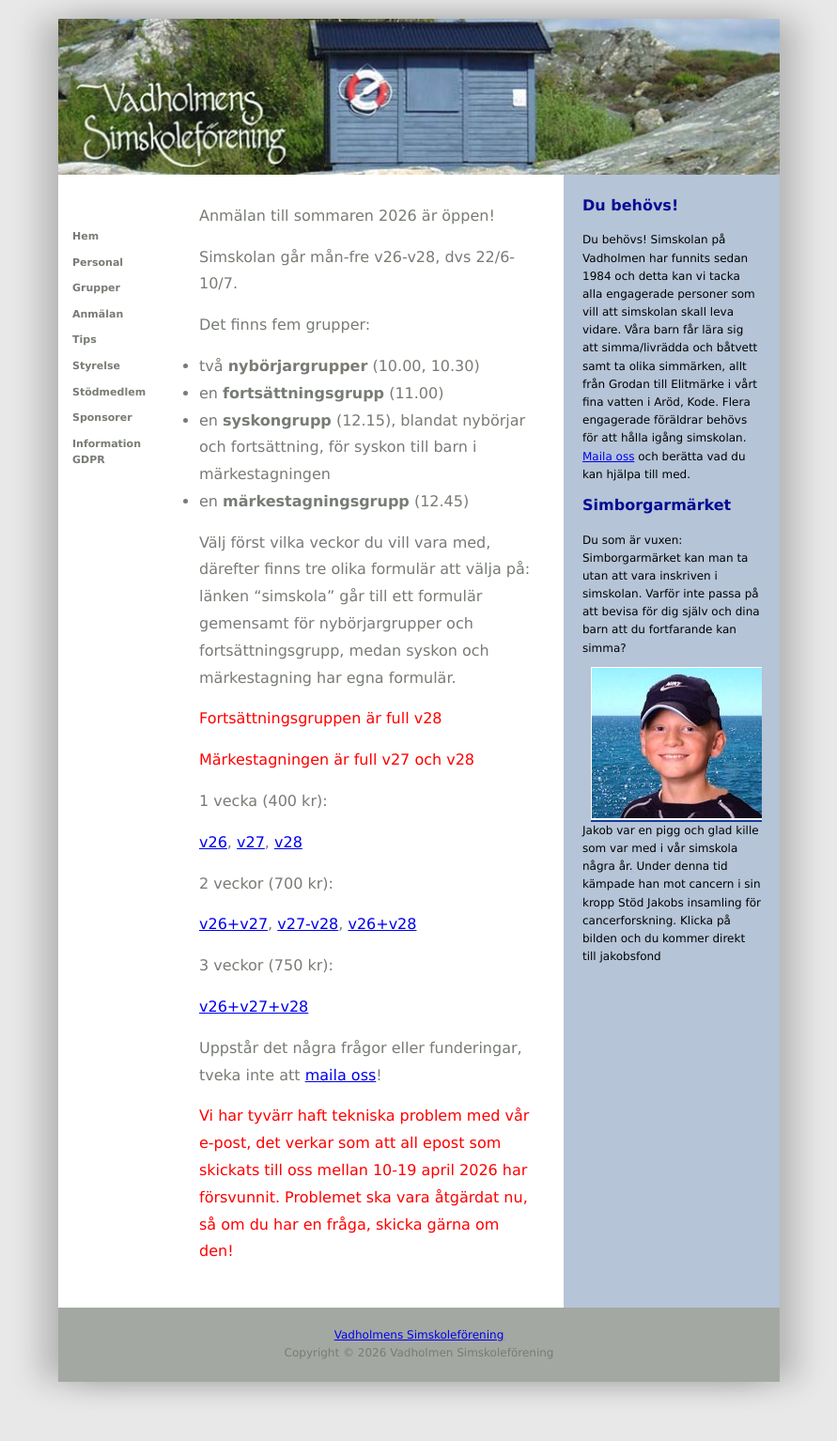
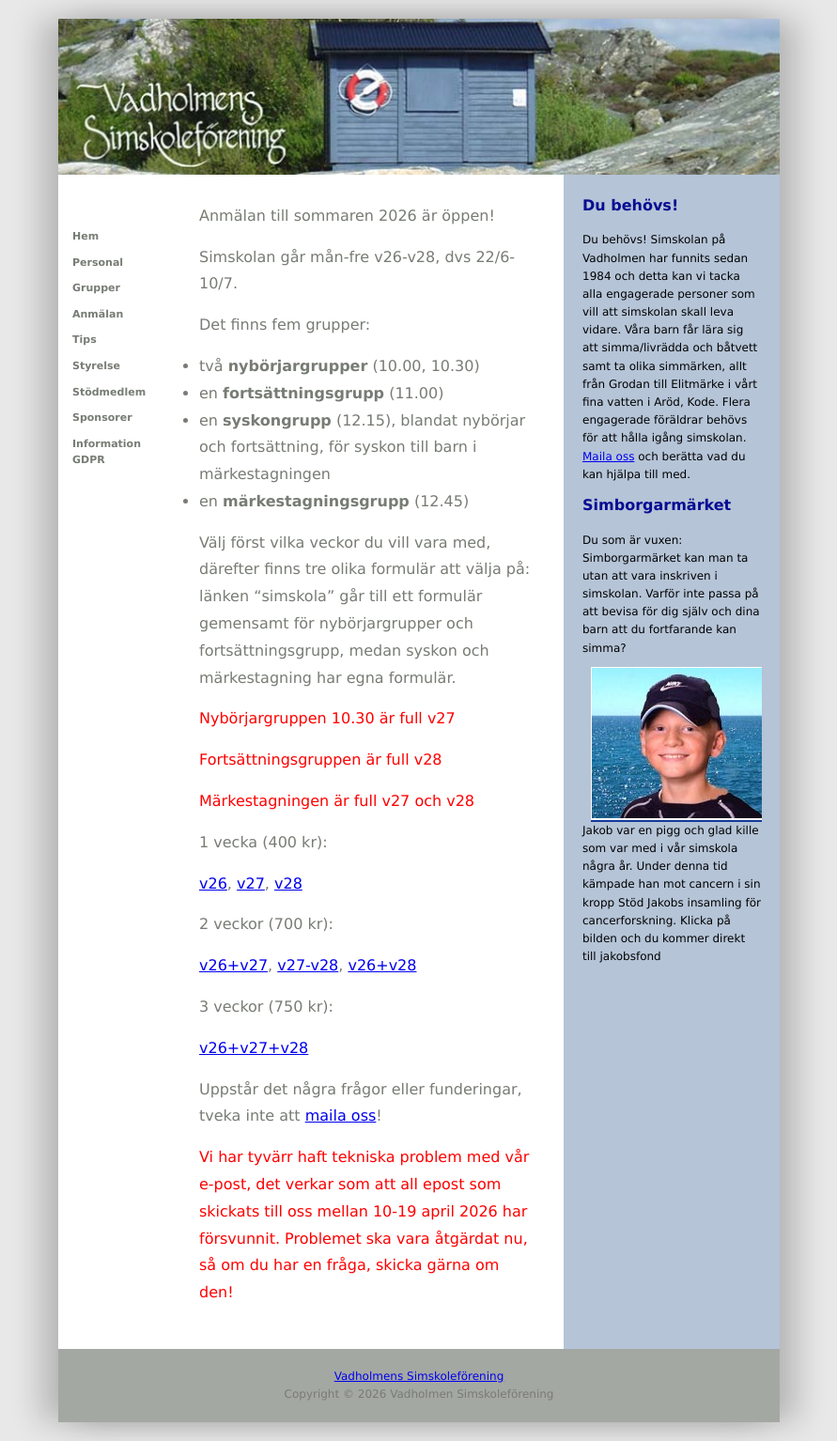
Before and after one commit to vadholmen/vadholmen, a Jekyll site: the page built from anmalan.md, in a window 1280 px wide. Shown: the whole page at 94% size, without its empty margins (194-1085 px from the left). Built offline with Jekyll 4.4.1, drawn with Linux system fonts in a browser that asks for light colours; our own code applies the rules of GitHub Pages for plain Markdown files; before the commit the page ends 1491 px from its top, so only the background shows below that.

Commit message:
Update anmalan.md

```diff
--- a/anmalan.md
+++ b/anmalan.md
@@ -15,6 +15,8 @@ Det finns fem grupper:
 Välj först vilka veckor du vill vara med, därefter finns tre olika formulär att välja på: länken "simskola" går till ett formulär gemensamt för nybörjargrupper och  fortsättningsgrupp, medan syskon och märkestagning har egna formulär.
 
 <!-- Länkarna till anmälningsformulären nedan är stängda, öppnar 18/4 -->
+
+<p style="color:red">Nybörjargruppen 10.30 är full v27</p>
 
 <p style="color:red">Fortsättningsgruppen är full v28</p>
 
```
